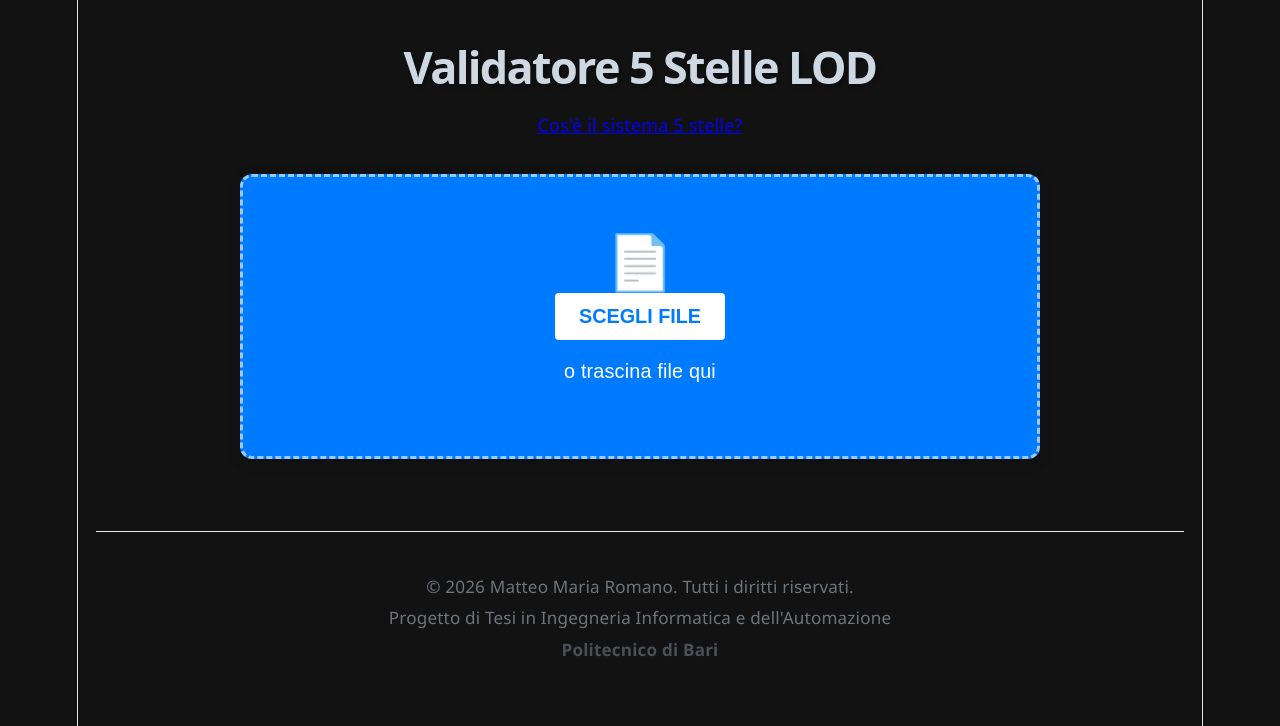
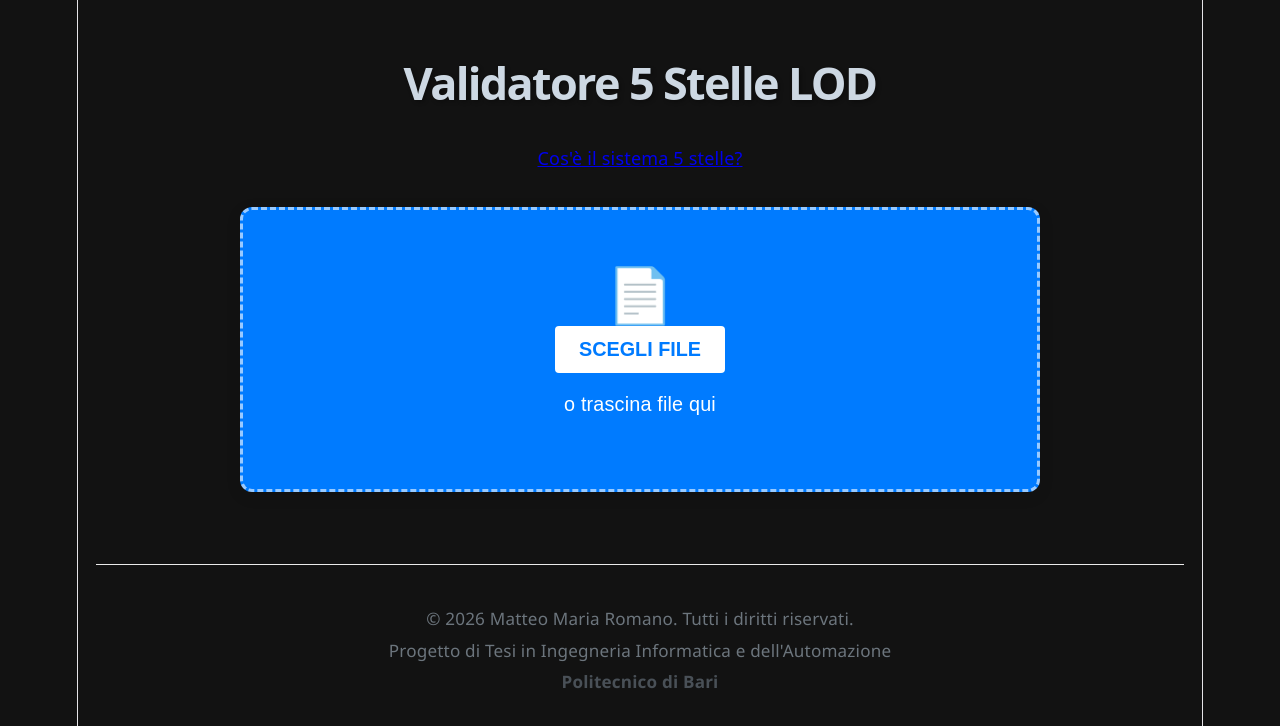
Before and after one commit to MattRom10/validatore-5-stelle-true, a React (Vite) app in the folder frontend/: page / in a window 1280 px wide. Shown: the top 726 px of the page. Built offline with nearby package versions, Linux system fonts and the light colour scheme.

Commit message:
daye FINITO (Si spera)

```diff
--- a/frontend/src/App.css
+++ b/frontend/src/App.css
@@ -6,6 +6,18 @@
   font-family: "Irish Grover", system-ui;
   font-weight: 400;
   font-style: normal;
+}
+
+/* 1. FIX TITOLO: Dà respiro alle righe quando il testo va a capo su mobile */
+h1, h2, h3 {
+  line-height: 1.3 !important;
+}
+
+/* 2. FIX NOMI FILE LUNGHI: Forza l'andata a capo anche se la stringa non ha spazi */
+p, span, div {
+  overflow-wrap: break-word !important;
+  word-wrap: break-word !important;
+  max-width: 100%;
 }
 
 /* Blocca le forzature del Tema Scuro di iOS e Android */
```
